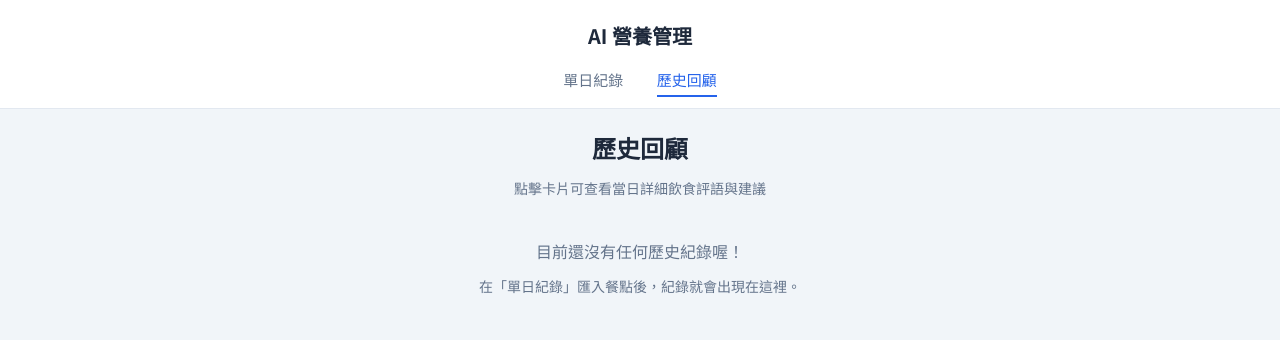
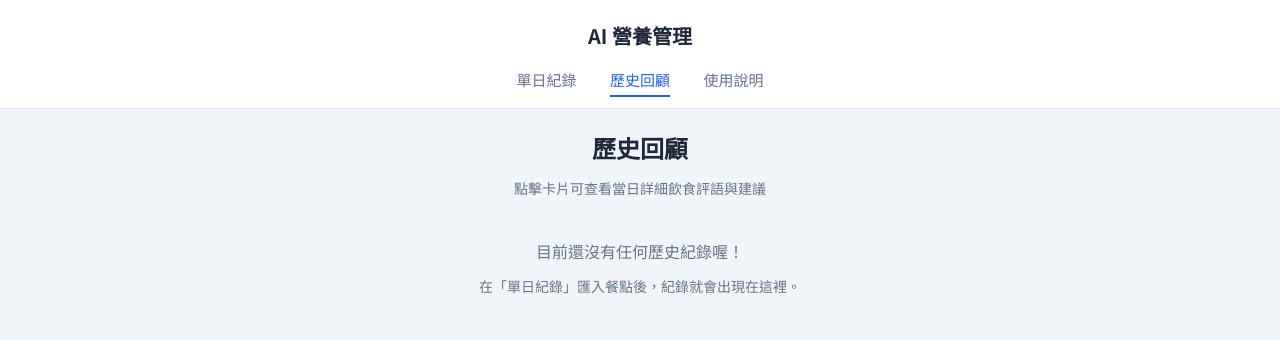
Before and after one commit to ChenZhong1105/AI-Nutritionist, a plain HTML site: page history.html in a window 1280 px wide. Drawn offline with Linux system fonts and the light colour scheme.

Commit message:
更新 history.html

```diff
--- a/history.html
+++ b/history.html
@@ -14,7 +14,9 @@
         <nav>
             <a href="index.html">單日紀錄</a>
             <a href="history.html" class="active">歷史回顧</a>
+            <a href="guide.html">使用說明</a>
         </nav>
+
     </header>
 
     <main class="container">
```
